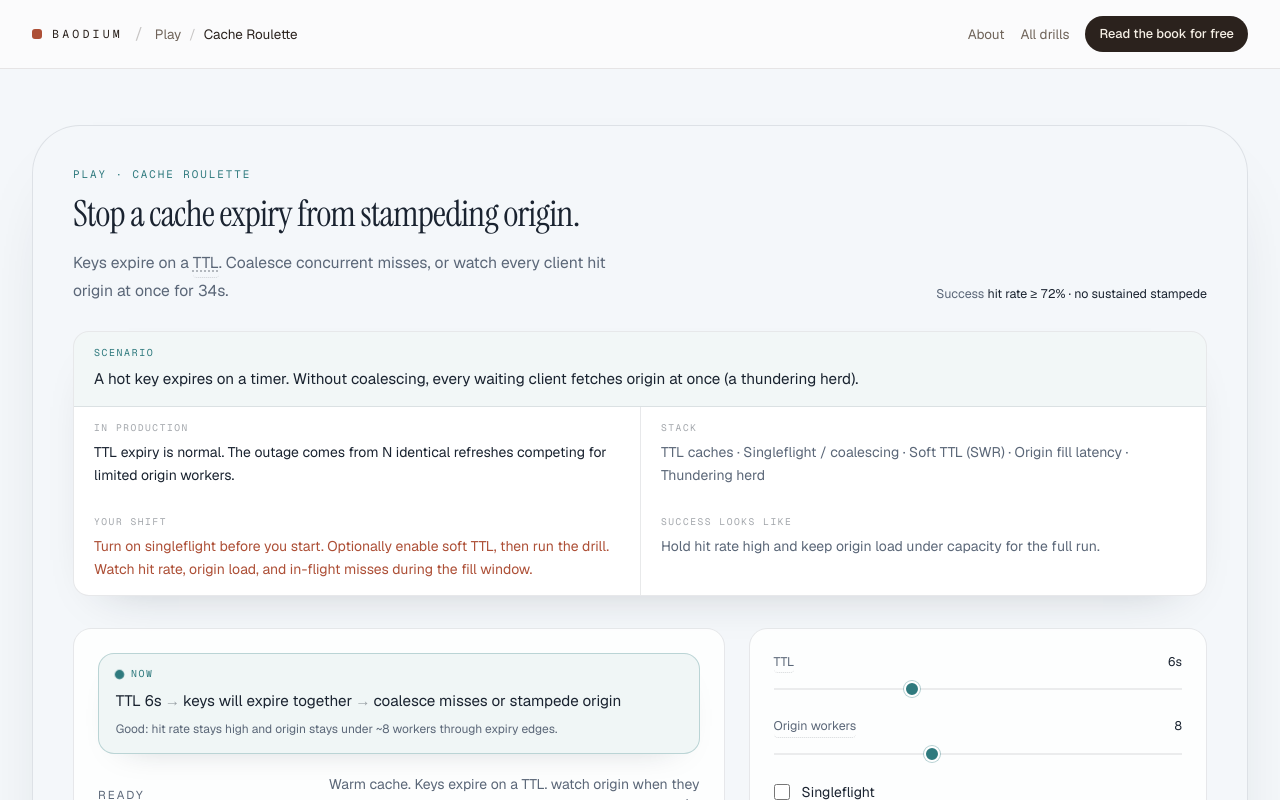
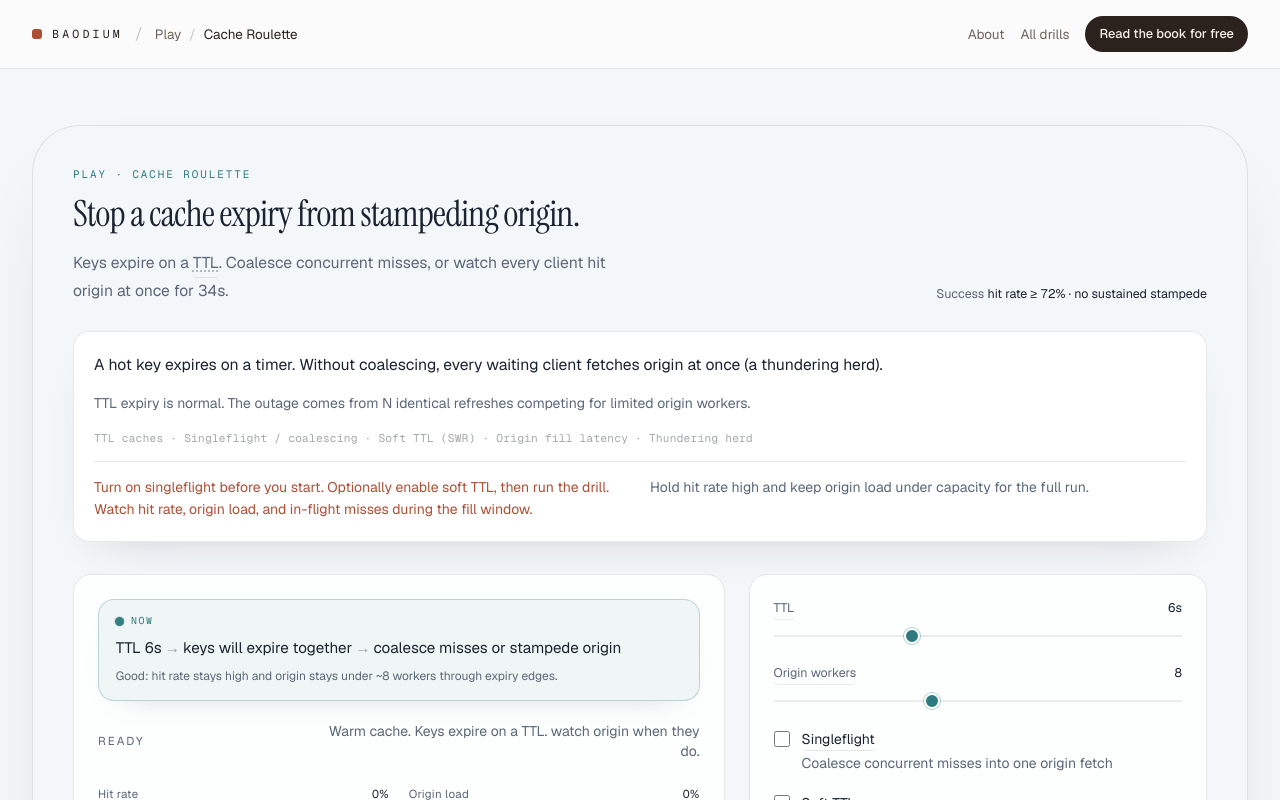
Before and after one commit to baodium/baodium-home, a Next.js app: page /play/cache-roulette in a window 1280 px wide. Shown: the top 800 px of the page. Built offline with nearby package versions, Linux system fonts and the light colour scheme.

Commit message:
Strip leftover stage-name chrome into natural prose.
After #35 renamed pedagogy labels, remove Scenario / Stack / Your shift /
Success looks like kickers so teaching reads as layout and prose only.

Co-authored-by: Adewale OBADIMU <baodium@gmail.com>

```diff
--- /dev/null
+++ b/scripts/natural-teaching-demo.mjs
@@ -0,0 +1,43 @@
+import { chromium } from "playwright";
+import { mkdirSync, copyFileSync, readdirSync } from "fs";
+import { join } from "path";
+
+const out = "/opt/cursor/artifacts/natural-teaching-chrome";
+const media =
+  "/cursor/stores/bc-425eb910-84c9-496e-82c4-4866fc10d80d/media/natural-teaching-chrome";
+mkdirSync(out, { recursive: true });
+mkdirSync(media, { recursive: true });
+const base = "http://127.0.0.1:3000";
+
+const browser = await chromium.launch({ headless: true });
+const page = await browser.newPage({ viewport: { width: 1440, height: 900 } });
+
+await page.goto(base + "/play", { waitUntil: "networkidle" });
+await page.waitForTimeout(1200);
+await page.screenshot({ path: `${out}/play-hub-prose.png`, fullPage: false });
+
+await page.goto(base + "/play/tail-latency", { waitUntil: "networkidle" });
+await page.waitForTimeout(1200);
+await page.screenshot({ path: `${out}/tail-latency-prose.png`, fullPage: false });
+
+await page.goto(base + "/system-design/experience/chapter-1", {
+  waitUntil: "networkidle",
+});
+await page.waitForTimeout(1400);
+await page.screenshot({ path: `${out}/ch1-lab-prose.png`, fullPage: false });
+
+await page.goto(base + "/", { waitUntil: "networkidle" });
+await page.waitForTimeout(1600);
+const play = page.locator("#play");
+if (await play.count()) {
+  await play.scrollIntoViewIfNeeded();
+  await page.waitForTimeout(800);
+}
+await page.screenshot({ path: `${out}/home-play-prose.png`, fullPage: false });
+
+await browser.close();
+
+for (const f of readdirSync(out).filter((n) => n.endsWith(".png"))) {
+  copyFileSync(join(out, f), join(media, f));
+}
+console.log("copied to", media);
--- a/src/components/PlaySection.tsx
+++ b/src/components/PlaySection.tsx
@@ -129,32 +129,26 @@ export function PlaySection() {
 }
 
 function TrainingStrip({ game, compact }: { game: PlayGame; compact?: boolean }) {
-  const rows = [
-    { k: "In production", v: game.matters },
-    { k: "Stack", v: game.technologies.join(" · ") },
-    { k: "Success looks like", v: game.success },
-  ];
   return (
-    <dl
-      className={`mt-4 grid gap-3 border-t border-ink/8 pt-4 ${
-        compact ? "" : "sm:grid-cols-3"
-      }`}
-    >
-      {rows.map((row) => (
-        <div key={row.k}>
-          <dt className="font-mono text-[0.58rem] uppercase tracking-[0.16em] text-[color-mix(in_srgb,#3d7a8c_90%,#1a2330)]">
-            {row.k}
-          </dt>
-          <dd
-            className={`mt-1.5 leading-relaxed text-ink/80 ${
-              compact ? "text-[0.8rem]" : "text-[0.88rem]"
-            }`}
-          >
-            {row.v}
-          </dd>
-        </div>
-      ))}
-    </dl>
+    <div className="mt-4 space-y-2.5 border-t border-ink/8 pt-4">
+      <p
+        className={`leading-relaxed text-ink/80 ${
+          compact ? "text-[0.8rem]" : "text-[0.88rem]"
+        }`}
+      >
+        {game.matters}
+      </p>
+      <p className="font-mono text-[0.68rem] leading-relaxed tracking-[0.02em] text-[color-mix(in_srgb,#3d7a8c_90%,#1a2330)]">
+        {game.technologies.join(" · ")}
+      </p>
+      <p
+        className={`leading-relaxed text-ink/70 ${
+          compact ? "text-[0.8rem]" : "text-[0.88rem]"
+        }`}
+      >
+        {game.success}
+      </p>
+    </div>
   );
 }
 
--- a/src/components/experience/Chapter1Experience.tsx
+++ b/src/components/experience/Chapter1Experience.tsx
@@ -714,7 +714,7 @@ export function Chapter1Experience() {
                       </div>
                       <div className="rounded-xl border border-[color-mix(in_srgb,var(--exp-signal)_35%,transparent)] bg-[color-mix(in_srgb,var(--exp-signal)_6%,var(--exp-panel))] px-3 py-2.5">
                         <p className="exp-kicker !tracking-[0.16em] !text-[color:var(--exp-signal)]">
-                          What this means
+                          Takeaway
                         </p>
                         <p className="mt-1.5 text-[color:var(--exp-fg)]">
                           Correct code still waits on a shared finite pool. Disable cuts new demand;
--- a/src/components/experience/TeachingOverlay.tsx
+++ b/src/components/experience/TeachingOverlay.tsx
@@ -86,28 +86,13 @@ export function TeachingOverlay({
           <h2 className="font-serif text-[1.15rem] leading-snug tracking-[-0.02em] text-[color:var(--exp-fg)] sm:text-xl">
             {lesson.title}
           </h2>
-          <dl className="mt-4 space-y-3 text-sm leading-relaxed">
+          <div className="mt-4 space-y-3 text-sm leading-relaxed">
             {showSeeing ? (
-              <div>
-                <dt className="font-mono text-[0.6rem] uppercase tracking-[0.16em] text-[color:var(--exp-faint)]">
-                  What you are seeing
-                </dt>
-                <dd className="mt-1 text-[color:var(--exp-fg)]">{lesson.seeing}</dd>
-              </div>
+              <p className="text-[color:var(--exp-fg)]">{lesson.seeing}</p>
             ) : null}
-            <div>
-              <dt className="font-mono text-[0.6rem] uppercase tracking-[0.16em] text-[color:var(--exp-faint)]">
-                In production
-              </dt>
-              <dd className="mt-1 text-[color:var(--exp-muted)]">{lesson.why}</dd>
-            </div>
+            <p className="text-[color:var(--exp-muted)]">{lesson.why}</p>
             {lesson.next && !compactTry ? (
-              <div>
-                <dt className="font-mono text-[0.6rem] uppercase tracking-[0.16em] text-[color:var(--exp-faint)]">
-                  What to try next
-                </dt>
-                <dd className="mt-1 text-[color:var(--exp-amber)]">{lesson.next}</dd>
-              </div>
+              <p className="text-[color:var(--exp-amber)]">{lesson.next}</p>
             ) : null}
             {lesson.prod ? (
               <details className="group/prod">
@@ -122,7 +107,7 @@ export function TeachingOverlay({
                 </p>
               </details>
             ) : null}
-          </dl>
+          </div>
         </div>
       </motion.aside>
     </AnimatePresence>
--- a/src/components/experience/TrainingBrief.tsx
+++ b/src/components/experience/TrainingBrief.tsx
@@ -14,7 +14,7 @@ export type TrainingBriefProps = {
 const ease = [0.22, 1, 0.36, 1] as const;
 
 /**
- * Pre-lab context for Chapter experiences. Natural titles only; no pedagogy chrome.
+ * Chapter lab intro as flowing prose — teaching without stage-name chrome.
  */
 export function TrainingBrief({
   simulate,
@@ -24,50 +24,28 @@ export function TrainingBrief({
   interpret,
 }: TrainingBriefProps) {
   const reduced = usePrefersReducedMotion();
-  const rows = [
-    { k: "The scenario", v: simulate },
-    { k: "In production", v: why },
-    { k: "Stack", v: technologies.join(" · ") },
-    { k: "Your walkthrough", v: simulation },
-    { k: "Success looks like", v: interpret },
-  ];
 
   return (
     <motion.section
-      aria-label="Before you start"
+      aria-label="Lab context"
       initial={reduced ? false : { opacity: 0, y: 14 }}
       animate={{ opacity: 1, y: 0 }}
       transition={{ duration: reduced ? 0 : 0.55, delay: reduced ? 0 : 0.12, ease }}
       className="mt-7 overflow-hidden rounded-2xl border border-[color:var(--exp-line)] bg-[color:var(--exp-panel)] shadow-[0_22px_48px_-30px_rgba(26,35,48,0.2)]"
     >
-      <div className="border-b border-[color:var(--exp-line)] bg-[color-mix(in_srgb,var(--exp-signal)_7%,transparent)] px-4 py-3.5 sm:px-5">
-        <p className="font-mono text-[0.62rem] uppercase tracking-[0.16em] text-[color:var(--exp-signal)]">
-          Before you start
+      <div className="space-y-4 px-4 py-5 sm:px-5 sm:py-6">
+        <p className="text-[0.98rem] leading-relaxed text-[color:var(--exp-fg)]">
+          {simulate}
         </p>
-        <p className="mt-1 text-sm text-[color:var(--exp-muted)]">
-          Skim this once, then run the guided walkthrough.
+        <p className="text-sm leading-relaxed text-[color:var(--exp-muted)]">{why}</p>
+        <p className="font-mono text-[0.72rem] leading-relaxed tracking-[0.02em] text-[color:var(--exp-amber)]">
+          {technologies.join(" · ")}
         </p>
+        <div className="grid gap-4 border-t border-[color:var(--exp-line)] pt-4 sm:grid-cols-2 sm:gap-6">
+          <p className="text-sm leading-relaxed text-[color:var(--exp-fg)]/90">{simulation}</p>
+          <p className="text-sm leading-relaxed text-[color:var(--exp-muted)]">{interpret}</p>
+        </div>
       </div>
-      <ol className="divide-y divide-[color:var(--exp-line)]">
-        {rows.map((row, index) => (
-          <motion.li
-            key={row.k}
-            initial={reduced ? false : { opacity: 0, x: -8 }}
-            animate={{ opacity: 1, x: 0 }}
-            transition={{
-              duration: reduced ? 0 : 0.4,
-              delay: reduced ? 0 : 0.18 + index * 0.06,
-              ease,
-            }}
-            className="grid gap-2 px-4 py-3.5 sm:grid-cols-[11rem_minmax(0,1fr)] sm:gap-5 sm:px-5"
-          >
-            <p className="font-mono text-[0.62rem] uppercase tracking-[0.16em] text-[color:var(--exp-amber)]">
-              {row.k}
-            </p>
-            <p className="text-sm leading-relaxed text-[color:var(--exp-fg)]/90">{row.v}</p>
-          </motion.li>
-        ))}
-      </ol>
     </motion.section>
   );
 }
--- a/src/components/play/DrillTeach.tsx
+++ b/src/components/play/DrillTeach.tsx
@@ -4,7 +4,7 @@ import { AnimatePresence, motion } from "motion/react";
 import { usePrefersReducedMotion } from "@/lib/motion-prefs";
 
 /**
- * Scenario context for a Play drill (structure is internal; labels stay human).
+ * Play drill intro as prose layout — teaching without stage-name chrome.
  */
 export type DrillLesson = {
   simulate: string;
@@ -16,24 +16,16 @@ export type DrillLesson = {
 
 const ease = [0.22, 1, 0.36, 1] as const;
 
-const cellsFrom = (lesson: DrillLesson) => [
-  { kicker: "In production", body: lesson.why },
-  { kicker: "Stack", body: lesson.technologies.join(" · "), muted: true },
-  { kicker: "Your shift", body: lesson.simulation, accent: true },
-  { kicker: "Success looks like", body: lesson.interpret, muted: true },
-];
-
 export function DrillTeach({
   lesson,
   compact = false,
 }: {
   lesson: DrillLesson;
-  /** During a live run, collapse to a one-line summary so the stage stays airy. */
+  /** During a live run, collapse so the stage stays airy. */
   compact?: boolean;
 }) {
   const reduced = usePrefersReducedMotion();
   const key = `${compact ? "c" : "f"}|${lesson.simulate.slice(0, 24)}|${lesson.simulation.slice(0, 24)}|${lesson.interpret.slice(0, 24)}`;
-  const cells = cellsFrom(lesson);
 
   if (compact) {
     return (
@@ -41,7 +33,7 @@ export function DrillTeach({
         <motion.aside
           key={key}
           role="note"
-          aria-label="Scenario"
+          aria-label="Drill context"
           initial={reduced ? false : { opacity: 0, y: 6 }}
           animate={{ opacity: 1, y: 0 }}
           exit={reduced ? undefined : { opacity: 0, y: -4 }}
@@ -51,14 +43,9 @@ export function DrillTeach({
           <details className="group">
             <summary className="cursor-pointer list-none px-4 py-3.5 marker:content-none sm:px-5 [&::-webkit-details-marker]:hidden">
               <div className="flex flex-wrap items-start justify-between gap-2">
-                <div className="min-w-0 flex-1">
-                  <p className="font-mono text-[0.62rem] uppercase tracking-[0.16em] text-[color:var(--drill-signal)]">
-                    Scenario
-                  </p>
-                  <p className="mt-1.5 text-[0.92rem] leading-relaxed text-[color:var(--drill-fg)]">
-                    {lesson.simulate}
-                  </p>
-                </div>
+                <p className="min-w-0 flex-1 text-[0.92rem] leading-relaxed text-[color:var(--drill-fg)]">
+                  {lesson.simulate}
+                </p>
                 <span className="shrink-0 font-mono text-[0.58rem] uppercase tracking-[0.14em] text-[color:var(--drill-faint)] group-open:hidden">
                   More
                 </span>
@@ -67,29 +54,18 @@ export function DrillTeach({
                 </span>
               </div>
             </summary>
-            <dl className="grid gap-0 border-t border-[color:var(--drill-line)] sm:grid-cols-2">
-              {cells.map((cell) => (
-                <div
-                  key={cell.kicker}
-                  className="border-t border-[color:var(--drill-line)] px-4 py-3.5 sm:border-l sm:border-t-0 sm:px-5 sm:odd:border-l-0 sm:[&:nth-child(-n+2)]:border-t-0"
-                >
-                  <dt className="font-mono text-[0.6rem] uppercase tracking-[0.16em] text-[color:var(--drill-faint)]">
-                    {cell.kicker}
-                  </dt>
-                  <dd
-                    className={`mt-1.5 text-sm leading-relaxed ${
-                      cell.accent
-                        ? "text-[color:var(--drill-accent)]"
-                        : cell.muted
-                          ? "text-[color:var(--drill-muted)]"
-                          : "text-[color:var(--drill-fg)]"
-                    }`}
-                  >
-                    {cell.body}
-                  </dd>
-                </div>
-              ))}
-            </dl>
+            <div className="space-y-3 border-t border-[color:var(--drill-line)] px-4 py-3.5 sm:px-5">
+              <p className="text-sm leading-relaxed text-[color:var(--drill-muted)]">{lesson.why}</p>
+              <p className="font-mono text-[0.68rem] leading-relaxed tracking-[0.02em] text-[color:var(--drill-faint)]">
+                {lesson.technologies.join(" · ")}
+              </p>
+              <p className="text-sm leading-relaxed text-[color:var(--drill-accent)]">
+                {lesson.simulation}
+              </p>
+              <p className="text-sm leading-relaxed text-[color:var(--drill-muted)]">
+                {lesson.interpret}
+              </p>
+            </div>
           </details>
         </motion.aside>
       </AnimatePresence>
@@ -101,7 +77,7 @@ export function DrillTeach({
       <motion.aside
         key={key}
         role="note"
-        aria-label="Scenario"
+        aria-label="Drill context"
         aria-live="polite"
         initial={reduced ? false : { opacity: 0, y: 10 }}
         animate={{ opacity: 1, y: 0 }}
@@ -109,44 +85,23 @@ export function DrillTeach({
         transition={{ duration: reduced ? 0 : 0.38, ease }}
         className="mt-7 overflow-hidden rounded-2xl border border-[color:var(--drill-line)] bg-[color:var(--drill-panel)] shadow-[0_20px_48px_-32px_rgba(26,35,48,0.28)]"
       >
-        <div className="border-b border-[color:var(--drill-line)] bg-[color-mix(in_srgb,var(--drill-signal)_6%,transparent)] px-4 py-3.5 sm:px-5">
-          <p className="font-mono text-[0.62rem] uppercase tracking-[0.16em] text-[color:var(--drill-signal)]">
-            Scenario
-          </p>
-          <p className="mt-1.5 text-[0.95rem] leading-relaxed text-[color:var(--drill-fg)]">
+        <div className="space-y-3.5 px-4 py-4 sm:px-5 sm:py-5">
+          <p className="text-[0.98rem] leading-relaxed text-[color:var(--drill-fg)]">
             {lesson.simulate}
           </p>
+          <p className="text-sm leading-relaxed text-[color:var(--drill-muted)]">{lesson.why}</p>
+          <p className="font-mono text-[0.7rem] leading-relaxed tracking-[0.02em] text-[color:var(--drill-faint)]">
+            {lesson.technologies.join(" · ")}
+          </p>
+          <div className="grid gap-3 border-t border-[color:var(--drill-line)] pt-3.5 sm:grid-cols-2 sm:gap-5">
+            <p className="text-sm leading-relaxed text-[color:var(--drill-accent)]">
+              {lesson.simulation}
+            </p>
+            <p className="text-sm leading-relaxed text-[color:var(--drill-muted)]">
+              {lesson.interpret}
+            </p>
+          </div>
         </div>
-        <dl className="grid gap-0 sm:grid-cols-2">
-          {cells.map((cell, index) => (
-            <motion.div
-              key={cell.kicker}
-              initial={reduced ? false : { opacity: 0, y: 6 }}
-              animate={{ opacity: 1, y: 0 }}
-              transition={{
-                duration: reduced ? 0 : 0.35,
-                delay: reduced ? 0 : 0.08 + index * 0.05,
-                ease,
-              }}
-              className="border-t border-[color:var(--drill-line)] px-4 py-3.5 sm:border-l sm:border-t-0 sm:px-5 sm:odd:border-l-0"
-            >
-              <dt className="font-mono text-[0.6rem] uppercase tracking-[0.16em] text-[color:var(--drill-faint)]">
-                {cell.kicker}
-              </dt>
-              <dd
-                className={`mt-1.5 text-sm leading-relaxed ${
-                  cell.accent
-                    ? "text-[color:var(--drill-accent)]"
-                    : cell.muted
-                      ? "text-[color:var(--drill-muted)]"
-                      : "text-[color:var(--drill-fg)]"
-                }`}
-              >
-                {cell.body}
-              </dd>
-            </motion.div>
-          ))}
-        </dl>
       </motion.aside>
     </AnimatePresence>
   );
--- a/src/components/play/GameResultPanel.tsx
+++ b/src/components/play/GameResultPanel.tsx
@@ -141,9 +141,6 @@ export function GameResultPanel({
       )}
 
       <p className="mt-4 border-t border-[color:var(--drill-line)] pt-4 text-[0.95rem] leading-relaxed text-[color:var(--drill-fg)]">
-        <span className="font-mono text-[0.58rem] uppercase tracking-[0.16em] text-[color:var(--drill-accent)]">
-          In production{" "}
-        </span>
         {takeaway}
       </p>
 
--- a/src/components/play/PlayHub.tsx
+++ b/src/components/play/PlayHub.tsx
@@ -90,28 +90,22 @@ export function PlayHub() {
 }
 
 function TrainingOutline({ game, compact }: { game: PlayGame; compact?: boolean }) {
-  const rows = [
-    { k: "In production", v: game.matters },
-    { k: "Stack", v: game.technologies.join(" · ") },
-    { k: "Success looks like", v: game.success },
-  ];
   return (
-    <dl
-      className={`grid gap-3 ${compact ? "" : "sm:grid-cols-3"} border-t border-ink/8 pt-4`}
-    >
-      {rows.map((row) => (
-        <div key={row.k}>
-          <dt className="font-mono text-[0.58rem] uppercase tracking-[0.16em] text-[color-mix(in_srgb,#3d7a8c_90%,#1a2330)]">
-            {row.k}
-          </dt>
-          <dd
-            className={`mt-1.5 leading-relaxed text-ink/80 ${compact ? "text-[0.82rem]" : "text-[0.88rem]"}`}
-          >
-            {row.v}
-          </dd>
-        </div>
-      ))}
-    </dl>
+    <div className="space-y-2.5 border-t border-ink/8 pt-4">
+      <p
+        className={`leading-relaxed text-ink/80 ${compact ? "text-[0.82rem]" : "text-[0.88rem]"}`}
+      >
+        {game.matters}
+      </p>
+      <p className="font-mono text-[0.68rem] leading-relaxed tracking-[0.02em] text-[color-mix(in_srgb,#3d7a8c_90%,#1a2330)]">
+        {game.technologies.join(" · ")}
+      </p>
+      <p
+        className={`leading-relaxed text-ink/70 ${compact ? "text-[0.82rem]" : "text-[0.88rem]"}`}
+      >
+        {game.success}
+      </p>
+    </div>
   );
 }
 
--- a/src/lib/experience/scenarios/chapter-1.ts
+++ b/src/lib/experience/scenarios/chapter-1.ts
@@ -89,7 +89,7 @@ export const chapter1Scenario: ChapterScenario = {
     },
     {
       id: "debrief",
-      title: "What just happened",
+      title: "After your choice",
       body: "Name the shared resource (40-slot pool), explain why waiting appeared, and state what disable did to new vs in-flight requests. Then enter sandbox and pressure mitigations yourself.",
       require: "none",
     },
```
